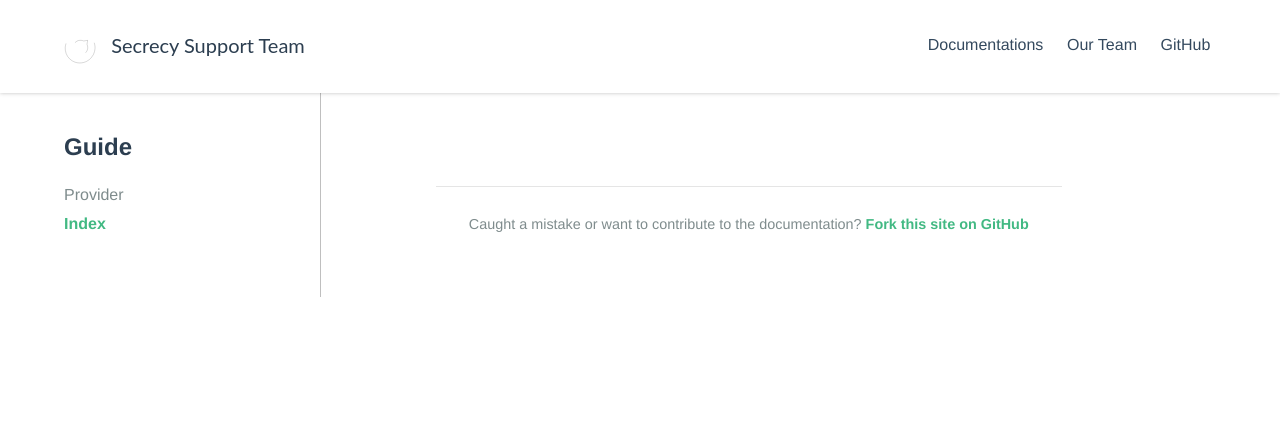
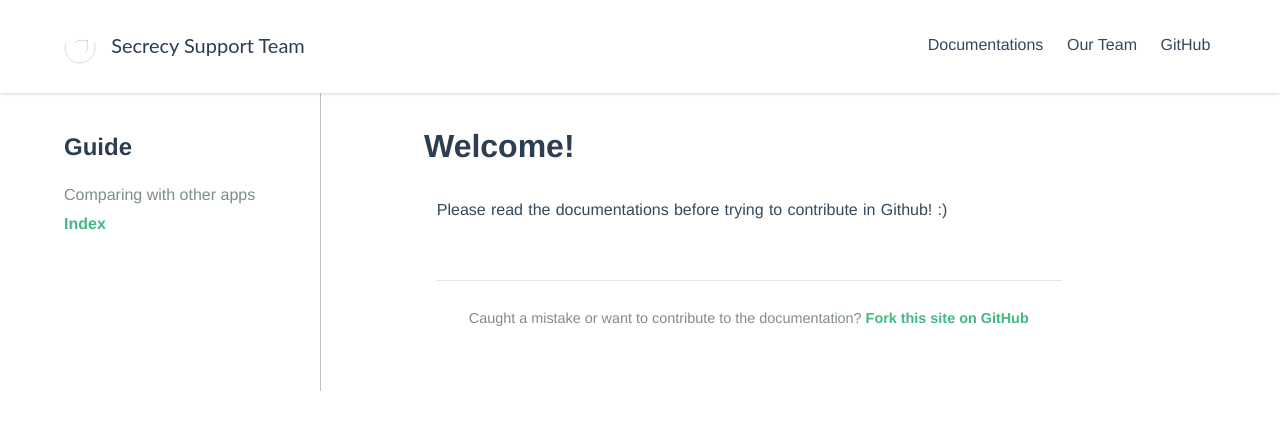
Before and after one commit to SecrecySupportTeam/secrecysupportteam.github.io, a Jekyll site: the page built from _guide/index.md, in a window 1280 px wide. Shown: the top 430 px of the page. Built offline with Jekyll 4.4.1, drawn with Linux system fonts in a browser that asks for light colours.

Commit message:
populate docs with old entry

```diff
--- a/the-comparison.md
+++ b/_guide/03. the-comparison.md
@@ -1,6 +1,7 @@
 ---
-title: A Comparison
-layout: default
+title: Comparing with other apps
+layout: guide
+date: 2015-03-19
 ---
 # An Honest (?) Comparison
 
--- a/_guide/index.md
+++ b/_guide/index.md
@@ -1,3 +1,6 @@
 ---
 layout: guide
 ---
+# Welcome!
+
+Please read the documentations before trying to contribute in Github! :)
```
Also changed, not shown: _guide/Provider.md (deleted, +0 -5 lines).
